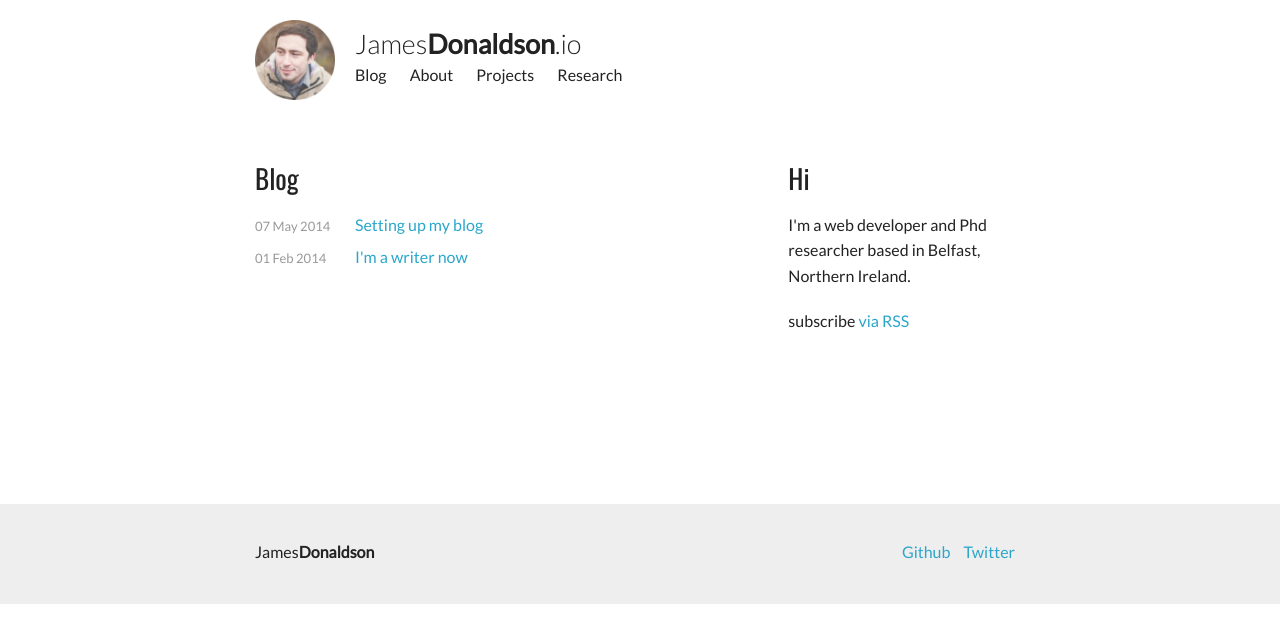
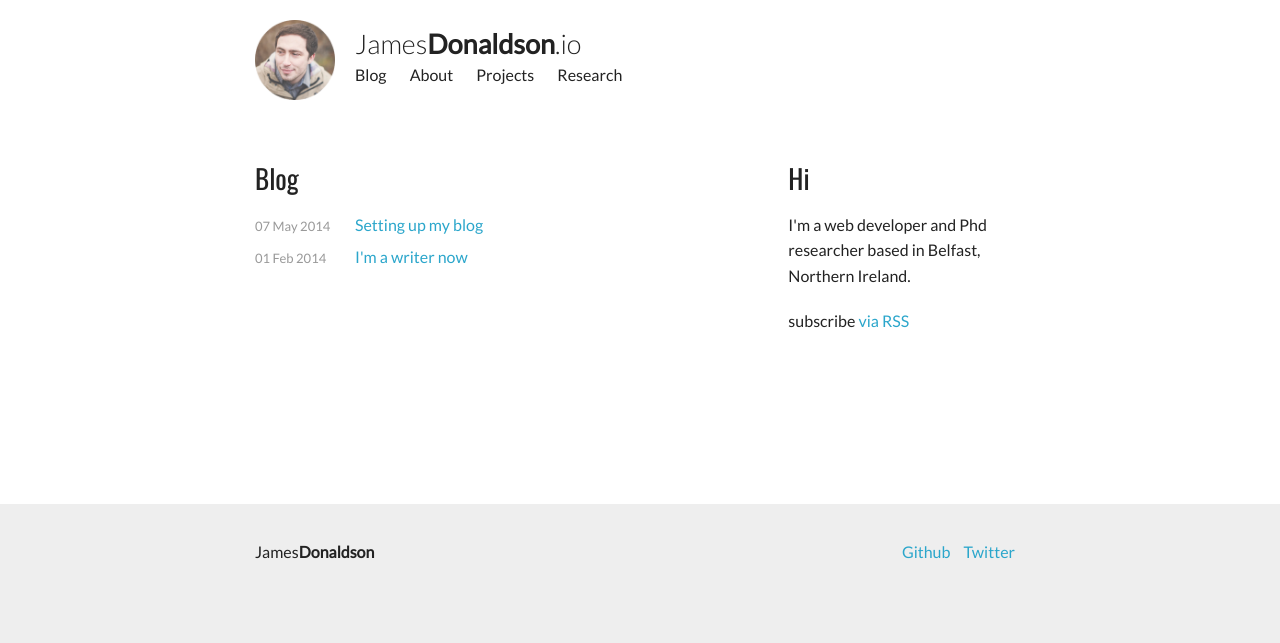
Before and after one commit to jdonaldson10/jdonaldson10.github.io, a Jekyll site: the page built from index.html, in a window 1280 px wide. Shown: the top 643 px of the page. Built offline with Jekyll 4.4.1, drawn with Linux system fonts in a browser that asks for light colours; Markdown is read by kramdown in place of the engine named in the settings.

Commit message:
Adding wrapper div and "full" footer colour

```diff
--- a/_layouts/default.html
+++ b/_layouts/default.html
@@ -3,8 +3,10 @@
 <!--[if gt IE 8]><!--> <html class="no-js" lang="en" > <!--<![endif]-->
 {% include head.html %}
 <body>
-  {% include header.html %}
-  {{ content }}
-  {% include footer.html %}
+	<div class="wrapper">
+	  {% include header.html %}
+	  {{ content }}
+	  {% include footer.html %}
+  </div>
 </body>
 </html>
--- a/assets/css/site.css
+++ b/assets/css/site.css
@@ -2,6 +2,10 @@
 
 body{
 	font-family: 'Lato',"Helvetica Neue",Helvetica,Arial,sans-serif;
+	background: #eee;
+}
+.wrapper{
+	background: #fff;
 }
 
 a:hover{
```
